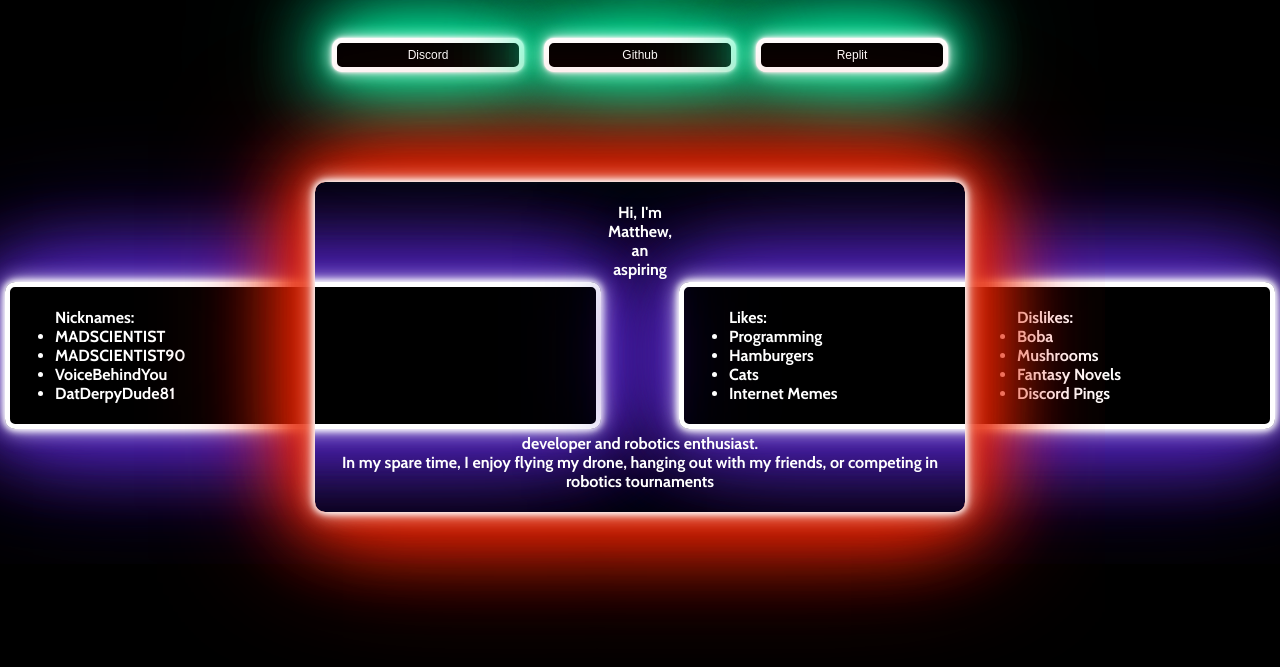
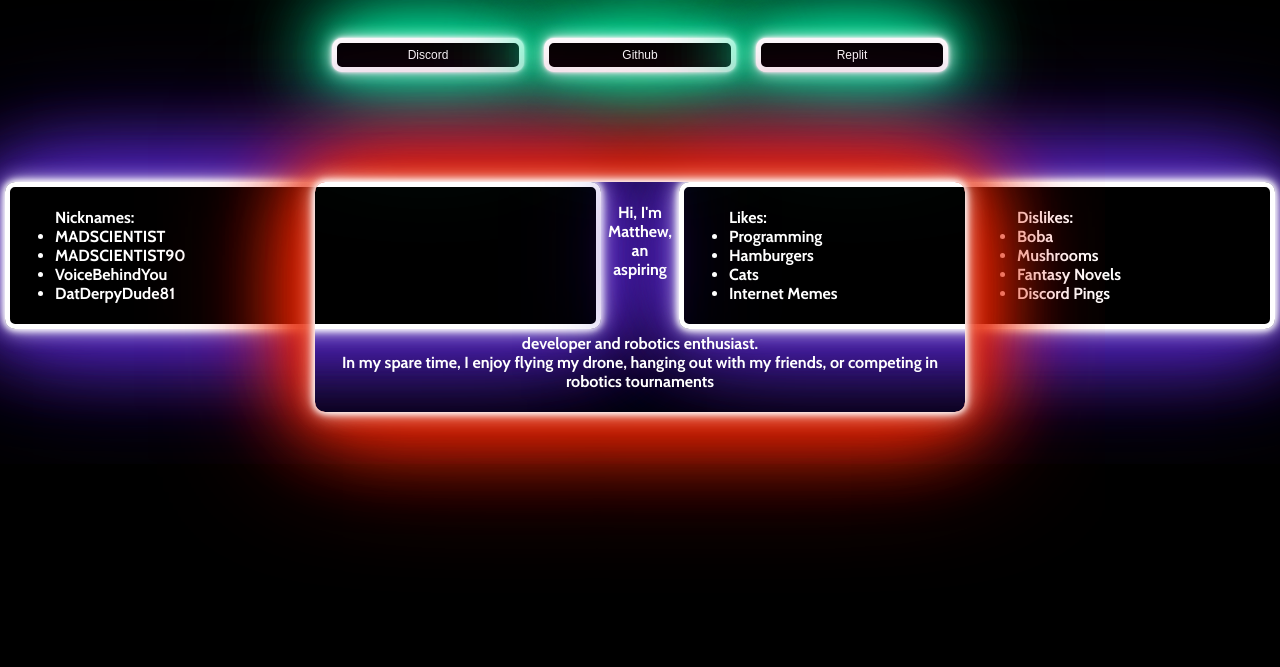
Before and after one commit to DatDerpyDude81/DatDerpyDude81.github.io, a website: page index.html in a window 1280 px wide. Shown: the part 71-738 px from the top of the page. Drawn offline with nearby package versions, Linux system fonts and the light colour scheme.

Commit message:
Update style.css
Signed-off-by: DatDerpyDude81 <94875449+DatDerpyDude81@users.noreply.github.com>

```diff
--- a/style.css
+++ b/style.css
@@ -159,7 +159,7 @@ html{
   text-align:left;
   padding:5px;
   margin:5px;
-  margin-top: 200px;
+  margin-top: 100px;
   border-style: solid;
   border-width:5px;
   border-color:white;
@@ -181,7 +181,7 @@ html{
   text-align:left;
   padding:5px;
   margin:5px;
-  margin-top: 200px;
+  margin-top: 100px;
   border-style: solid;
   border-width:5px;
   border-color:white;
```
